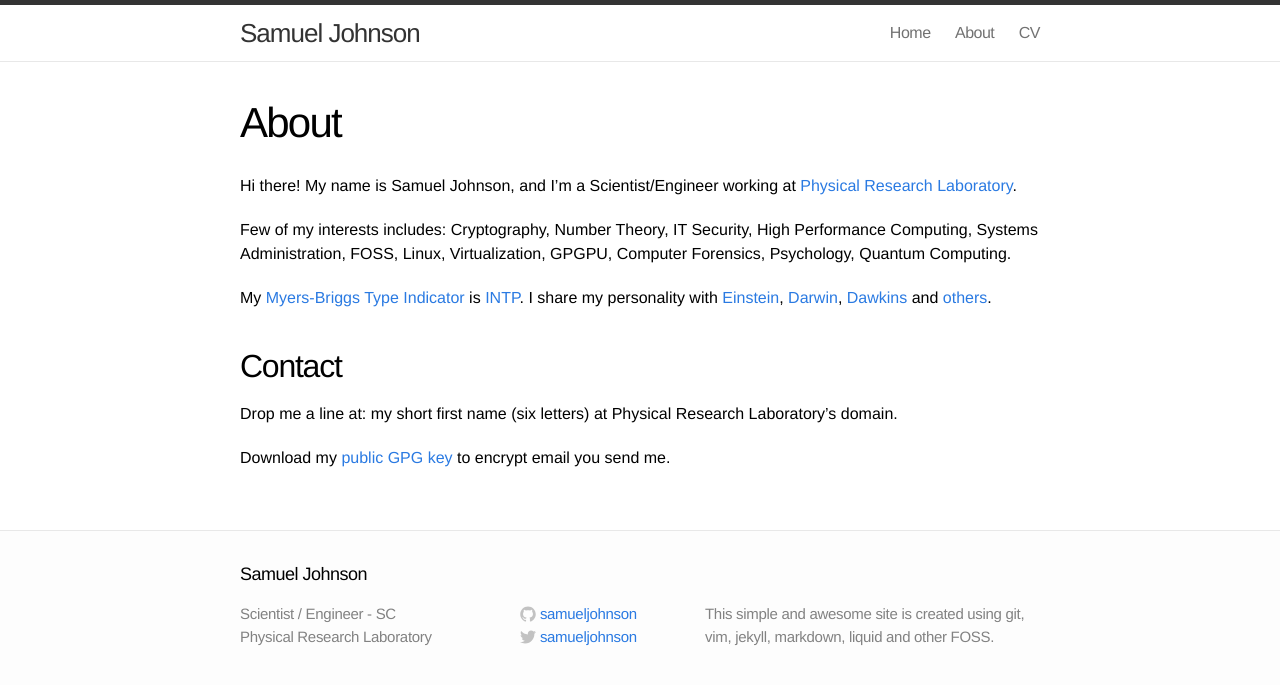
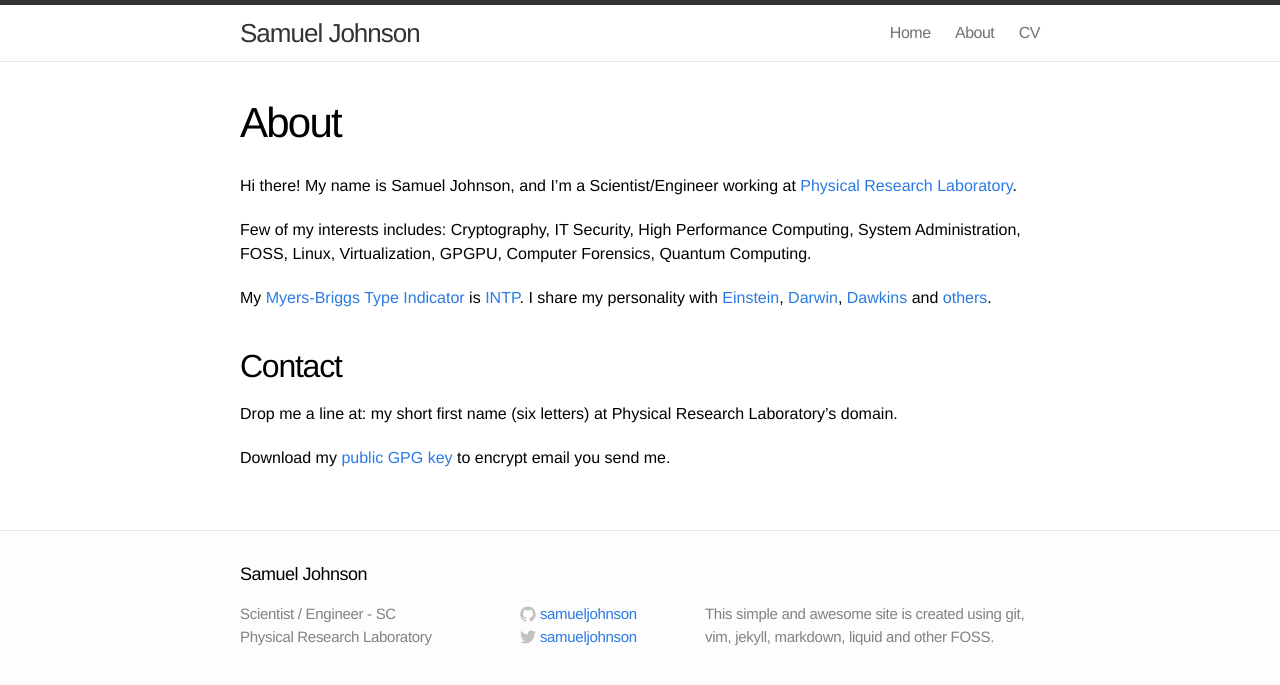
Before and after one commit to samueljohnson/samueljohnson.github.io.archive, a Jekyll site: the page built from about.markdown, in a window 1280 px wide. Shown: the top 685 px of the page. Built offline with Jekyll 4.4.1, drawn with Linux system fonts in a browser that asks for light colours.

Commit message:
Minor change

```diff
--- a/about.md
+++ b/about.markdown
@@ -6,7 +6,7 @@ permalink: /about/
 
 Hi there! My name is Samuel Johnson, and I’m a Scientist/Engineer working at [Physical Research Laboratory](http://www.isro.gov.in/isrocentres/prl.aspx).
 
-Few of my interests includes: Cryptography, Number Theory, IT Security, High Performance Computing, Systems Administration, FOSS, Linux, Virtualization, GPGPU, Computer Forensics, Psychology, Quantum Computing.
+Few of my interests includes: Cryptography, IT Security, High Performance Computing, System Administration, FOSS, Linux, Virtualization, GPGPU, Computer Forensics, Quantum Computing.
 
 My [Myers-Briggs Type Indicator](https://en.wikipedia.org/wiki/Myers-Briggs_Type_Indicator) is [INTP](http://www.personalitypage.com/INTP.html). I share my personality with [Einstein](https://en.wikipedia.org/wiki/Albert_Einstein), [Darwin](https://en.wikipedia.org/wiki/Charles_Darwin), [Dawkins](https://en.wikipedia.org/wiki/Richard_Dawkins) and [others](http://www.celebritytypes.com/intp.php).
 
--- a/cv.markdown
+++ b/cv.markdown
@@ -16,7 +16,7 @@ free software on the desktop and server.
 ## Skills
 
   * Programming Languages: C, C++, Java, Shell Scripting.
-  * Software: Git, Vim, Adobe Photoshop, OS X, Linux, Geany, KVM, VirtualBox
+  * Software: Git, Vim, Adobe Photoshop, OS X, Arch Linux, Geany, KVM, VirtualBox
 
 ### Achievements
 
```
